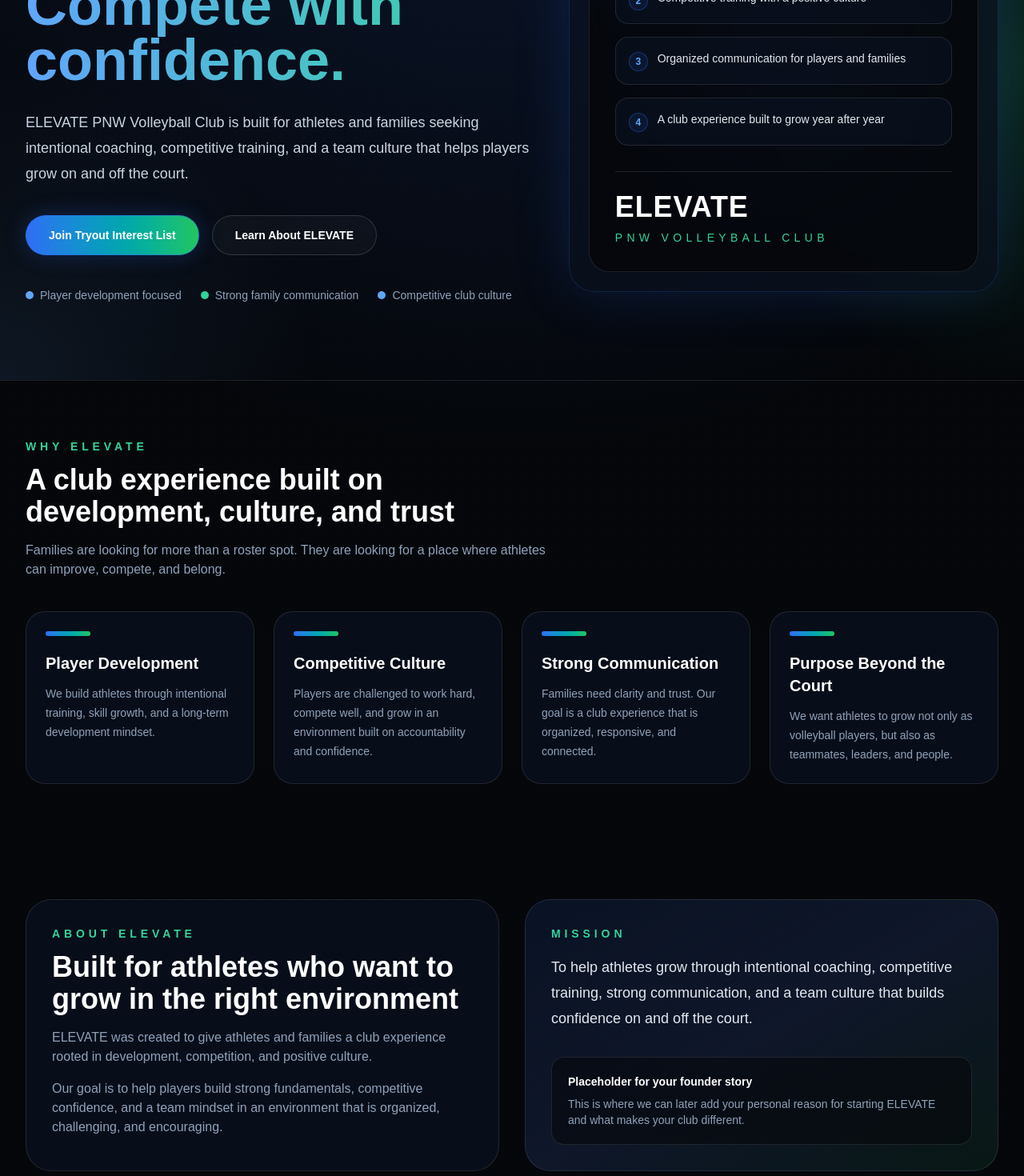
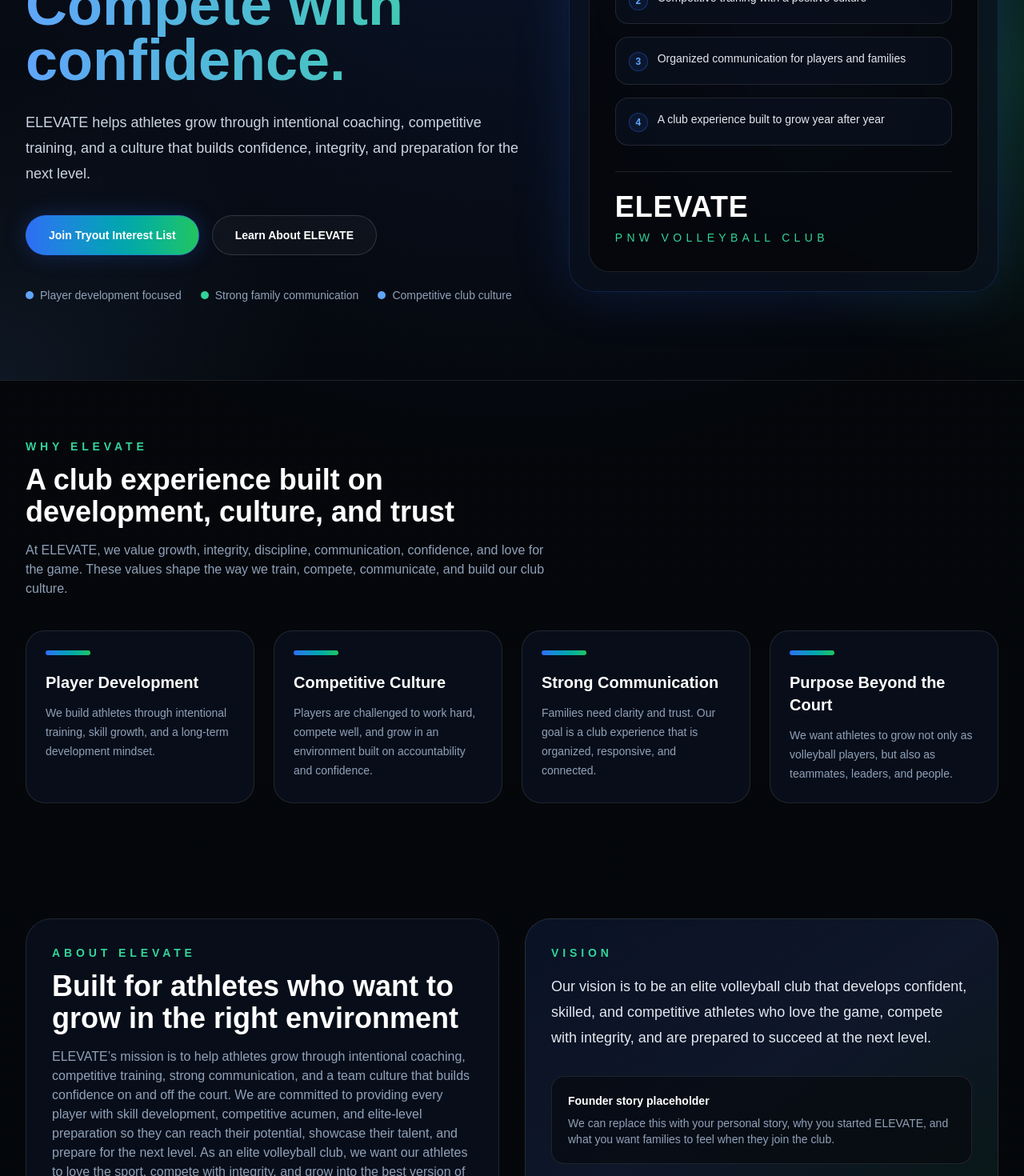
Before and after one commit to sionethompson06/ELEVATE-PNW-Volleyball-Club, a Next.js app: page / in a window 1280 px wide. Shown: the part 400-1870 px from the top of the page at 80% size. Built offline with nearby package versions, Linux system fonts and the light colour scheme.

Commit message:
Add mission vision and values copy

```diff
--- a/src/components/landing/AboutSection.tsx
+++ b/src/components/landing/AboutSection.tsx
@@ -10,26 +10,22 @@ export default function AboutSection() {
             Built for athletes who want to grow in the right environment
           </h2>
           <p className="mt-4 text-slate-400">
-            ELEVATE was created to give athletes and families a club experience rooted in development, competition, and positive culture.
-          </p>
-          <p className="mt-4 text-slate-400">
-            Our goal is to help players build strong fundamentals, competitive confidence, and a team mindset in an environment that is organized, challenging, and encouraging.
+            ELEVATE’s mission is to help athletes grow through intentional coaching, competitive training, strong communication, and a team culture that builds confidence on and off the court. We are committed to providing every player with skill development, competitive acumen, and elite-level preparation so they can reach their potential, showcase their talent, and prepare for the next level. As an elite volleyball club, we want our athletes to love the sport, compete with integrity, and grow into the best version of themselves as players and people.
           </p>
         </div>
 
         <div className="rounded-[2rem] border border-white/10 bg-gradient-to-br from-[#2f6df6]/12 via-[#0f172a] to-[#22c55e]/10 p-8">
           <p className="text-sm font-semibold uppercase tracking-[0.35em] text-[#34d399]">
-            Mission
+            Vision
           </p>
           <p className="mt-4 text-lg leading-8 text-slate-200">
-            To help athletes grow through intentional coaching, competitive training,
-            strong communication, and a team culture that builds confidence on and off the court.
+            Our vision is to be an elite volleyball club that develops confident, skilled, and competitive athletes who love the game, compete with integrity, and are prepared to succeed at the next level.
           </p>
 
           <div className="mt-8 rounded-2xl border border-white/10 bg-[#05070b]/60 p-5">
-            <p className="text-sm font-semibold text-white">Placeholder for your founder story</p>
+            <p className="text-sm font-semibold text-white">Founder story placeholder</p>
             <p className="mt-2 text-sm text-slate-400">
-              This is where we can later add your personal reason for starting ELEVATE and what makes your club different.
+              We can replace this with your personal story, why you started ELEVATE, and what you want families to feel when they join the club.
             </p>
           </div>
         </div>
--- a/src/components/landing/Hero.tsx
+++ b/src/components/landing/Hero.tsx
@@ -23,9 +23,7 @@ export default function Hero() {
             </h1>
 
             <p className="mt-7 max-w-2xl text-base leading-8 text-slate-300 sm:text-lg">
-              ELEVATE PNW Volleyball Club is built for athletes and families seeking
-              intentional coaching, competitive training, and a team culture that helps
-              players grow on and off the court.
+              ELEVATE helps athletes grow through intentional coaching, competitive training, and a culture that builds confidence, integrity, and preparation for the next level.
             </p>
 
             <div className="mt-9 flex flex-col gap-4 sm:flex-row">
--- a/src/components/landing/WhyElevate.tsx
+++ b/src/components/landing/WhyElevate.tsx
@@ -32,7 +32,7 @@ export default function WhyElevate() {
           A club experience built on development, culture, and trust
         </h2>
         <p className="mt-4 text-slate-400">
-          Families are looking for more than a roster spot. They are looking for a place where athletes can improve, compete, and belong.
+          At ELEVATE, we value growth, integrity, discipline, communication, confidence, and love for the game. These values shape the way we train, compete, communicate, and build our club culture.
         </p>
       </div>
 
```
